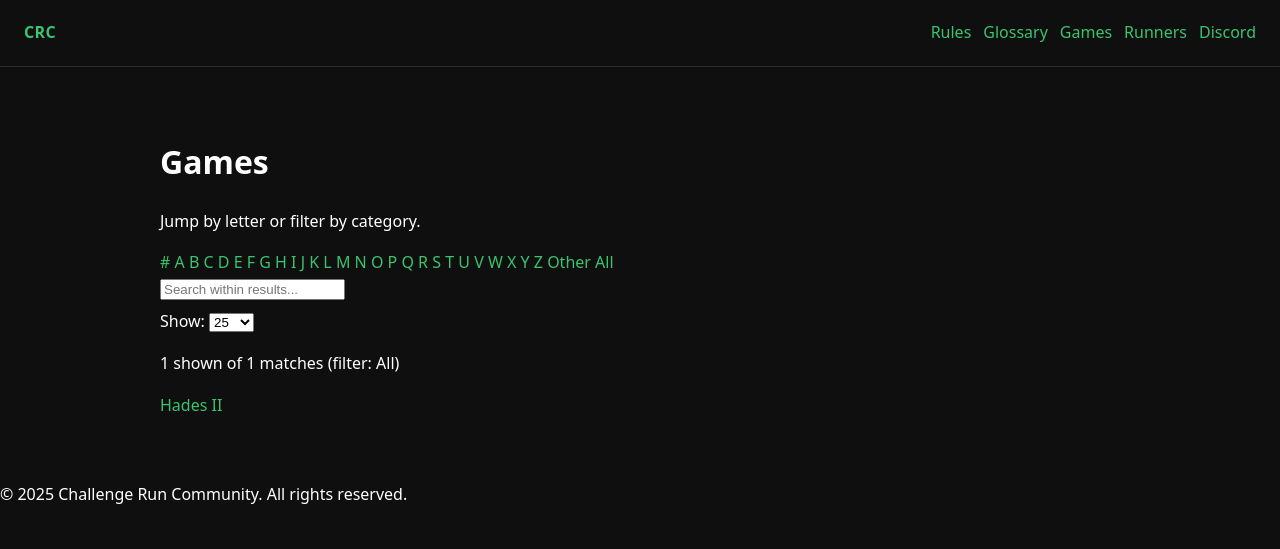
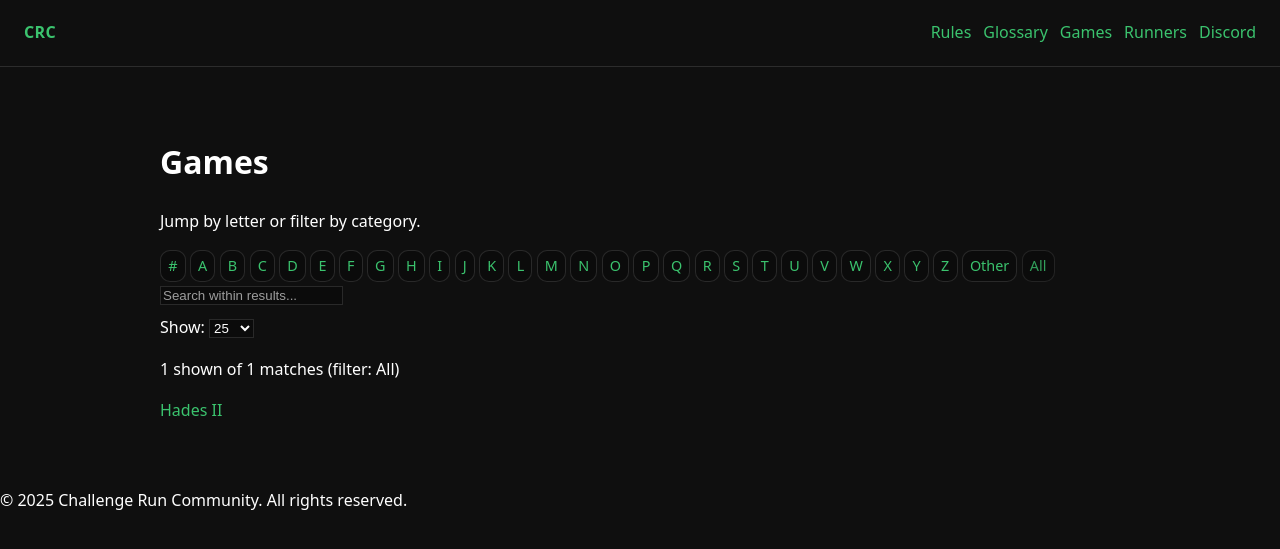
Before and after one commit to GaryAsher/challenge-run-site, a Jekyll site: the page built from games/index.html, in a window 1280 px wide. Shown: the top 549 px of the page. Built offline with Jekyll 4.4.1, drawn with Linux system fonts in a browser that asks for light colours.

Commit message:
Update style.css

```diff
--- a/assets/style.css
+++ b/assets/style.css
@@ -55,6 +55,35 @@ a:hover {
   color: var(--accent);
 }
 
+/* ============================================================
+   Dark UI controls (A–Z buttons, search, select)
+   ============================================================ */
+
+.az a {
+  padding: 0.2rem 0.45rem;
+  border: 1px solid var(--border);
+  border-radius: 10px;
+  font-size: 0.9rem;
+  background: #0b0b0b;
+  color: var(--accent);
+  display: inline-block;
+}
+
+.az a.muted {
+  opacity: 0.8;
+}
+
+.filter,
+.select {
+  border: 1px solid var(--border);
+  background: #0b0b0b;
+  color: var(--fg);
+}
+
+.filter::placeholder {
+  color: rgba(255, 255, 255, 0.6);
+}
+
 .nav {
   display: flex;
   gap: 0.75rem;
```
